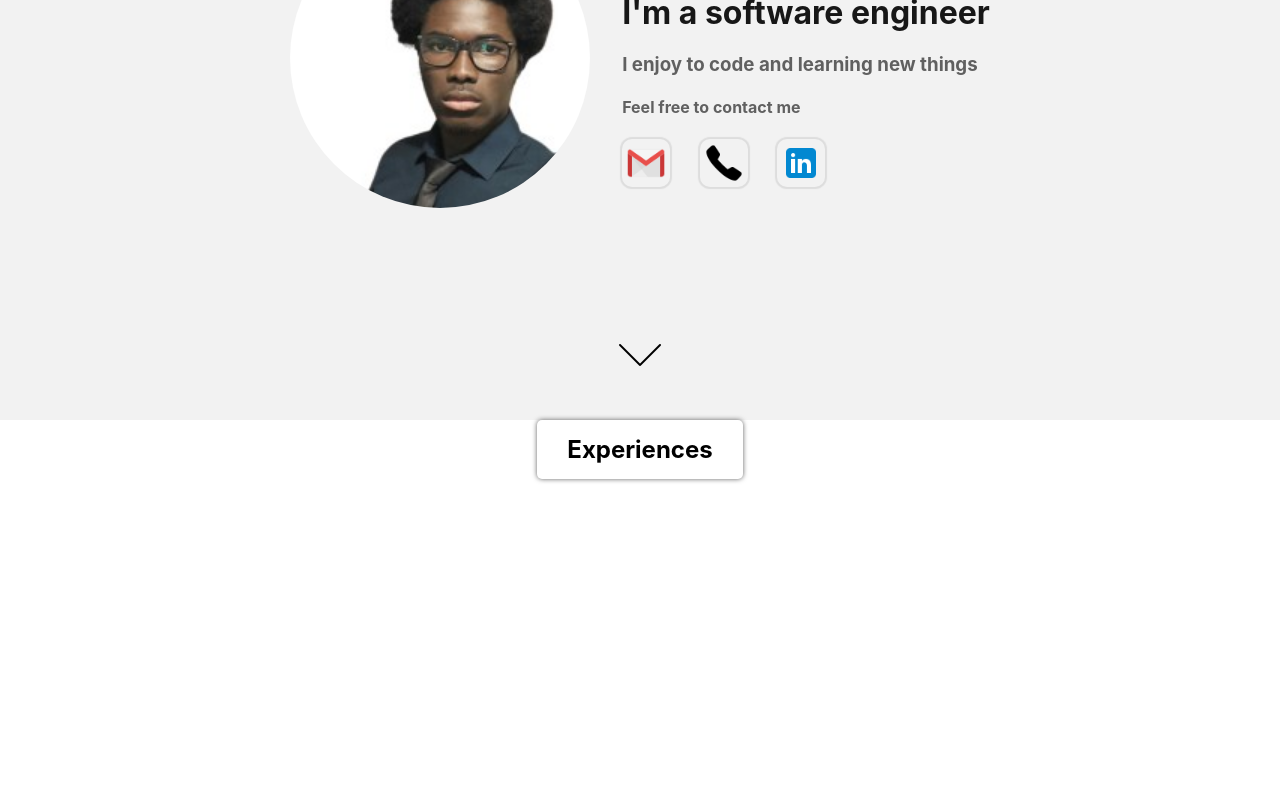
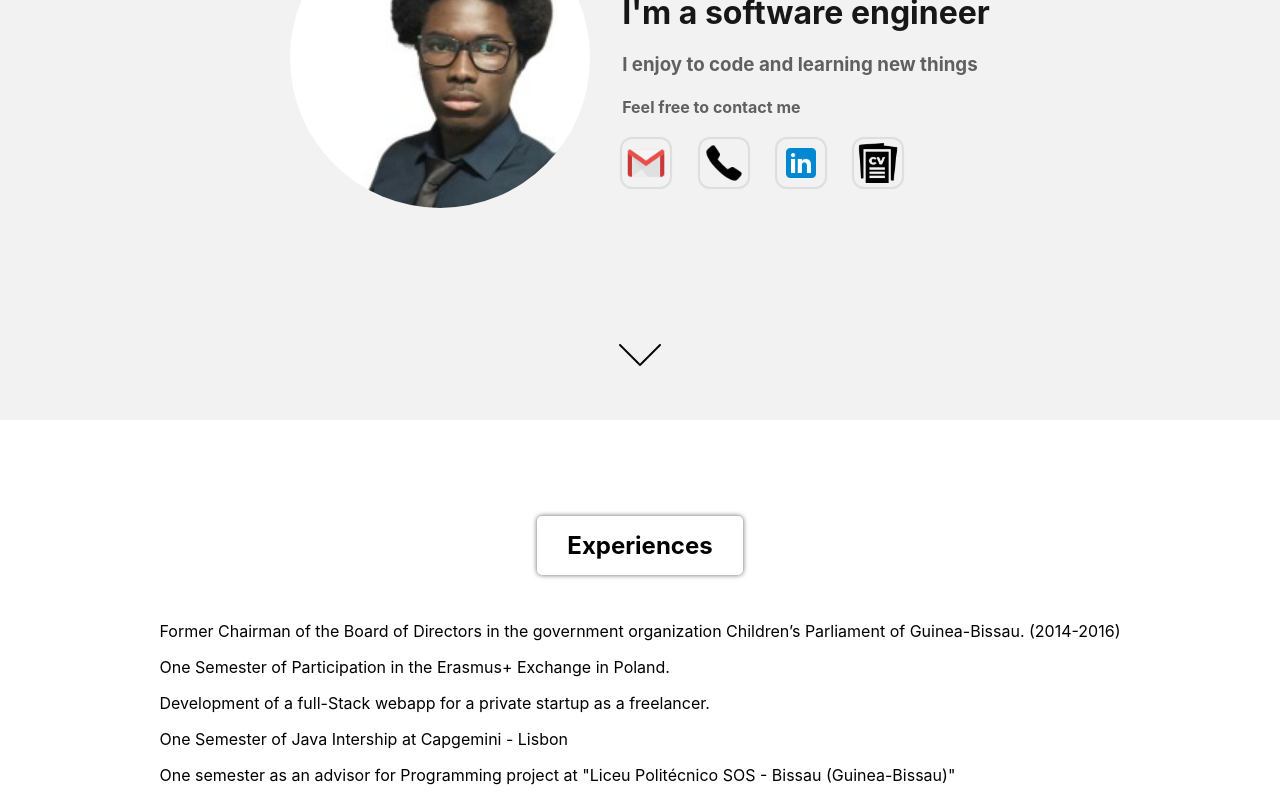
Before and after one commit to calasCosta/ncc-portfolio, a React (Create React App) app in the folder ncc-portfolio/: page / in a window 1280 px wide. Shown: the part 380-1180 px from the top of the page. Built offline with nearby package versions, Linux system fonts and the light colour scheme.

Commit message:
add experiences

```diff
--- a/ncc-portfolio/src/App.scss
+++ b/ncc-portfolio/src/App.scss
@@ -48,7 +48,6 @@ main {
     justify-content: center;
     align-items: center;
     gap: 2em;
-    //flex-direction: column;
     position: relative;
 
     .profile-photo{
@@ -79,7 +78,7 @@ main {
         }
 
         img:hover {
-          box-shadow: 0 0 1px 2px rgb(255, 255, 255);
+          box-shadow: 0 0 1px 2px rgb(158, 155, 155);
         }
       }
     }
@@ -100,19 +99,23 @@ main {
   }
 }
 
-
 section {
   width: $defaultWidth;
+  height: fit-content;
   margin: auto;
-  min-height: 50vh;
-
+  padding: 50px 0;
 
   h2 {
     width: fit-content;
-    margin: auto;
+    margin: 4% auto;
     box-shadow: 0 0 5px rgb(97, 97, 97);
     text-align: center;
     padding: 15px 30px;
     border-radius: 5px;
   }
+
+  div{
+    width: fit-content;
+    margin: auto;
+  }
 }
--- a/ncc-portfolio/src/components/Experiences.js
+++ b/ncc-portfolio/src/components/Experiences.js
@@ -4,6 +4,13 @@ export default function Experience() {
   return (
     <section className='experienceSection'>
       <h2>Experiences</h2>
+      <div>
+        <p>Former Chairman of the Board of Directors in the government organization Children’s Parliament of Guinea-Bissau. (2014-2016)</p>
+        <p>One Semester of Participation in the Erasmus+ Exchange in Poland.</p>
+        <p>Development of a full-Stack webapp for a private startup as a freelancer.</p>
+        <p>One Semester of Java Intership at Capgemini - Lisbon</p>
+        <p>One semester as an advisor for Programming project at "Liceu Politécnico SOS - Bissau (Guinea-Bissau)" </p>
+      </div>
     </section>
   )
 }
--- a/ncc-portfolio/src/components/HeroArea.js
+++ b/ncc-portfolio/src/components/HeroArea.js
@@ -4,6 +4,7 @@ import emailIcon from '../images/emailIcon.png';
 import phoneIcon from '../images/phoneIcon.png';
 import downArrow from '../images/downArrow.png';
 import linkedInIcon from '../images/linkedInIcon.png';
+import cvIcon from '../images/cv.png';
 
 export default function HeroArea() {
   return (
@@ -27,6 +28,9 @@ export default function HeroArea() {
                 <a href='https://www.linkedin.com/in/noami-costa-912a8518a/' target='blank' className='linkedIn contact'>
                     <img className='linkedIn-icon' src={linkedInIcon} alt='linkedIn-icon' />
                 </a>
+                <a href="./resume.pdf" target="_blank" className='cvIn contact'>
+                    <img src={cvIcon} alt="resume"/>
+                </a>
             </div>
 
             <img className='down-arrown' src={downArrow} alt='downArrow-icon' />
--- a/ncc-portfolio/src/components/Skills.js
+++ b/ncc-portfolio/src/components/Skills.js
@@ -4,6 +4,10 @@ export default function Skills() {
   return (
     <section>
       <h2>Skills</h2>
+
+      <div>
+
+      </div>
     </section>
   )
 }
```
Also changed, not shown: ncc-portfolio/src/images/cv.png (added).
